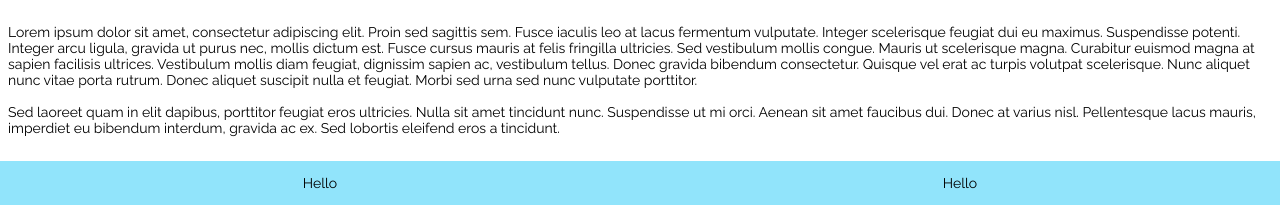
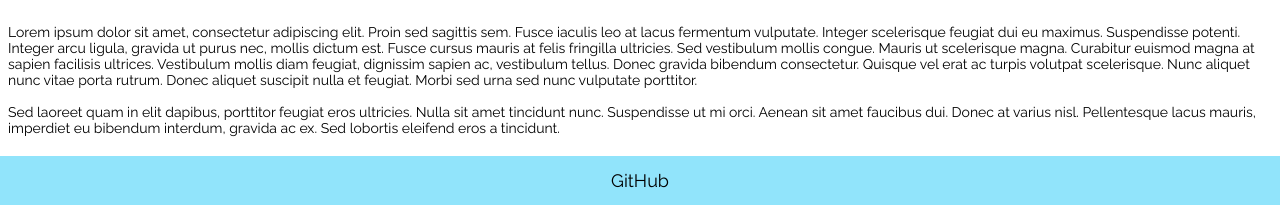
Before and after one commit to hawadlu/personal-website, a PHP site: page / in a window 1280 px wide. Shown: the part 595-803 px from the top of the page. Run offline with PHP 8.4, Linux system fonts and the light colour scheme.

Commit message:
Adds Github link to footer...
Makes footer a single column, adds github profile link and styles.

```diff
--- a/Footer.php
+++ b/Footer.php
@@ -3,14 +3,7 @@
 	<center>
 		<div>
 			<p>
-				Hello
-			</p>
-		</div>
-	</center>
-	<center>
-		<div>
-			<p>
-				Hello
+				<a class="footerLink" href="https://github.com/hawadlu">GitHub</a>
 			</p>
 		</div>
 	</center>
--- a/styles.css
+++ b/styles.css
@@ -16,7 +16,6 @@ a {
   text-decoration: none;
   color: black;
 }
-
 
 /*BUTTONS*/
 button {
@@ -67,11 +66,20 @@ button {
 
 
 /*THE FOOTER*/
+.footerLink {
+  font-size: 18px;
+}
+
+.footerLink:hover {
+  color: blue;
+  transition: 0.3s;
+}
+
 .footer {
   background-color: #91e4fb;
   width: 100%;
   display: grid;
-  grid-template-columns: 1fr 1fr;
+  grid-template-columns: 1fr;
   grid-template-rows: 1fr;
   grid-template-areas: ". .";
   position: fixed;
```
